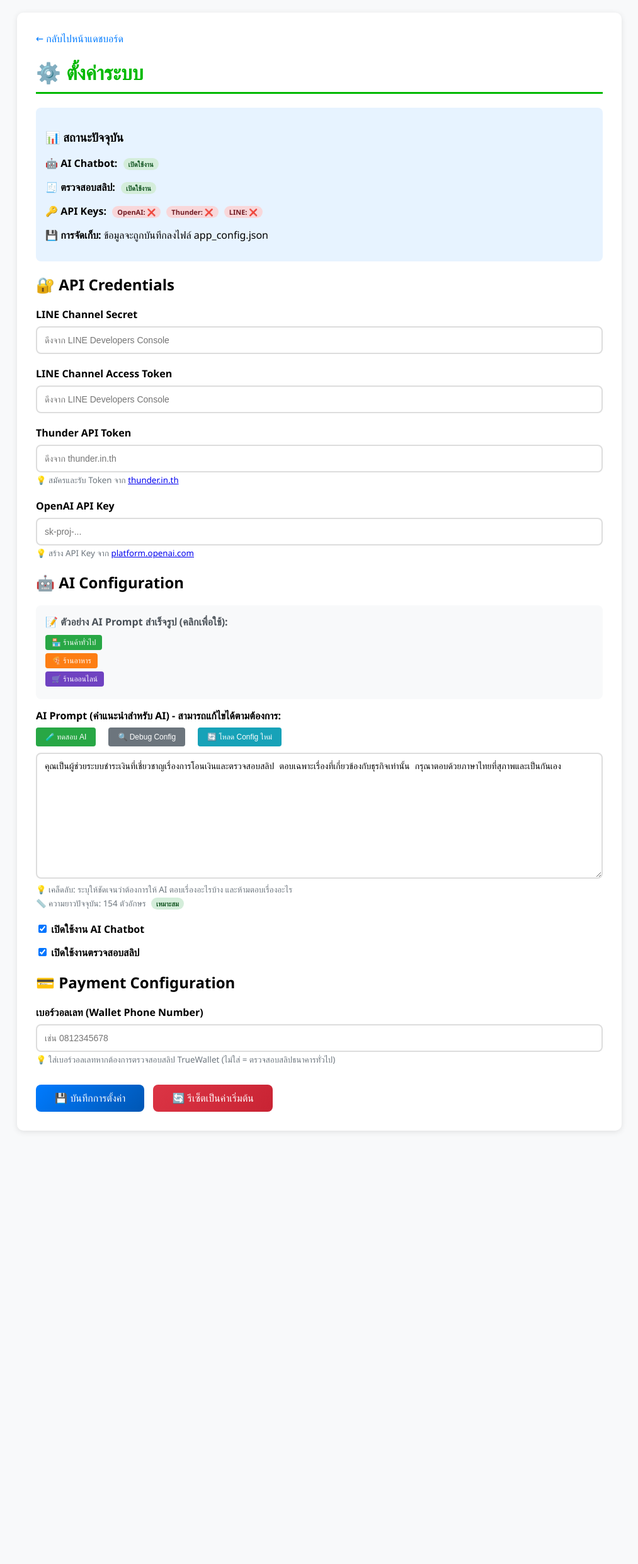
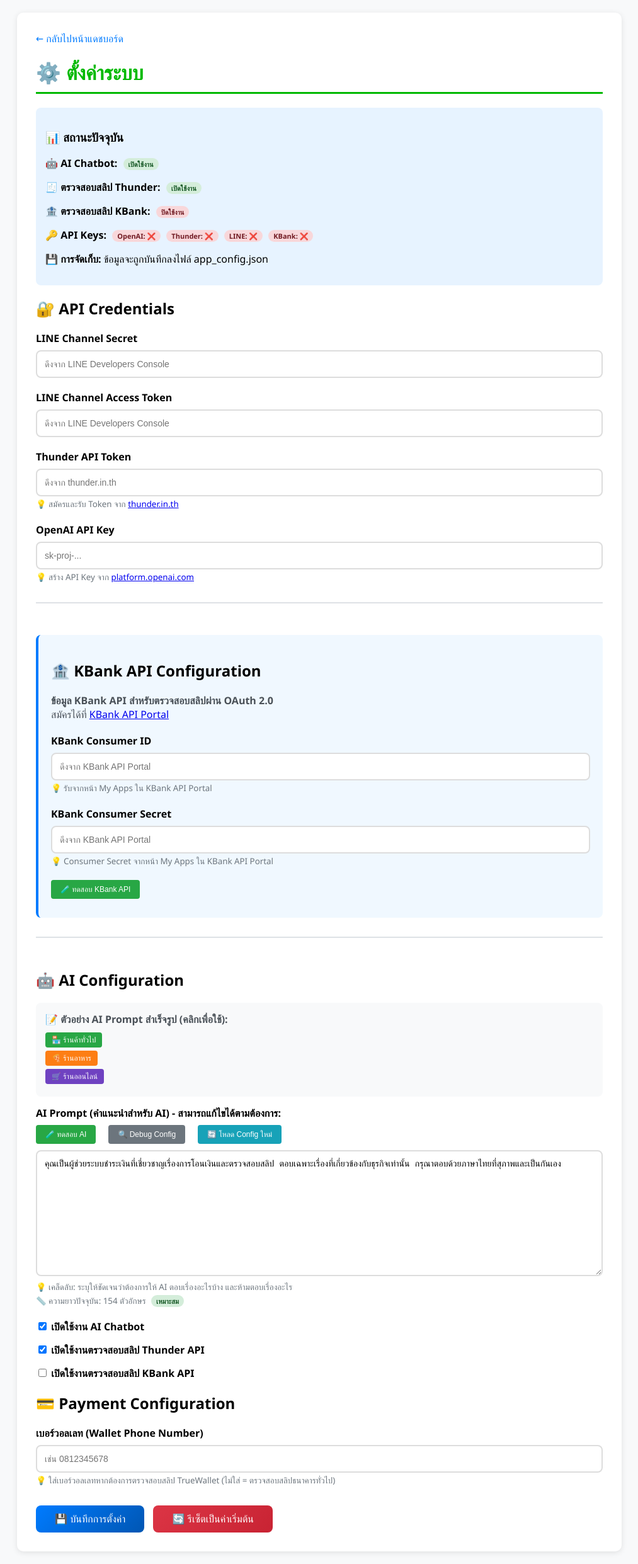
Before and after one commit to komsan114411/openclaw, a FastAPI app: page /admin/settings in a window 1280 px wide. Shown: the whole page at 63% size, without its empty margins (133-1146 px from the left). Before the commit the page ends 1797 px from the top, so only its background shows below. Run offline with FastAPI, Linux system fonts and the light colour scheme; parts of the project's set-up code (start-up, migrations or seed data) failed here and were passed over.

Commit message:
Update settings.html

```diff
--- a/templates/settings.html
+++ b/templates/settings.html
@@ -34,6 +34,8 @@
         .status-ok { background: #d4edda; color: #155724; }
         .status-error { background: #f8d7da; color: #721c24; }
         .status-warning { background: #fff3cd; color: #856404; }
+        .section-divider { border-top: 2px solid #dee2e6; margin: 30px 0; padding-top: 20px; }
+        .kbank-section { background: #f0f8ff; padding: 20px; border-radius: 8px; border-left: 4px solid #007bff; }
     </style>
     <script>
         function submitSettings(event) {
@@ -44,10 +46,13 @@
                 line_channel_access_token: form.line_channel_access_token.value,
                 thunder_api_token: form.thunder_api_token.value,
                 openai_api_key: form.openai_api_key.value,
+                kbank_consumer_id: form.kbank_consumer_id.value,
+                kbank_consumer_secret: form.kbank_consumer_secret.value,
                 ai_prompt: form.ai_prompt.value,
                 wallet_phone_number: form.wallet_phone_number.value,
                 ai_enabled: form.ai_enabled.checked,
-                slip_enabled: form.slip_enabled.checked
+                slip_enabled: form.slip_enabled.checked,
+                kbank_enabled: form.kbank_enabled.checked
             };
 
             const submitBtn = form.querySelector('button[type="submit"]');
@@ -143,6 +148,29 @@
             });
         }
 
+        function testKBankAPI() {
+            const testBtn = event.target;
+            const originalText = testBtn.textContent;
+            testBtn.textContent = '⏳ กำลังทดสอบ...';
+            testBtn.disabled = true;
+
+            fetch('/admin/test-kbank', { method: 'POST' })
+            .then(resp => resp.json())
+            .then(data => {
+                if (data.status === 'success') {
+                    alert('✅ KBank API ใช้งานได้!\n\n' + data.message + '\nToken Length: ' + data.token_length);
+                } else {
+                    alert('❌ KBank API Error:\n\n' + data.message);
+                }
+            })
+            .catch(err => {
+                alert('❌ Error: ' + err);
+            }).finally(() => {
+                testBtn.textContent = originalText;
+                testBtn.disabled = false;
+            });
+        }
+
         function debugConfig() {
             fetch('/admin/debug/config')
             .then(resp => resp.json())
@@ -150,7 +178,9 @@
                 let debugInfo = '🔍 Debug Config Information:\n\n';
                 debugInfo += '📁 File exists: ' + data.file_exists + '\n';
                 debugInfo += '💾 Memory AI Prompt: ' + data.ai_prompt_memory_length + ' chars\n';
-                debugInfo += '📄 File AI Prompt: ' + data.ai_prompt_file_length + ' chars\n\n';
+                debugInfo += '📄 File AI Prompt: ' + data.ai_prompt_file_length + ' chars\n';
+                debugInfo += '🏦 KBank Configured: ' + data.kbank_configured + '\n';
+                debugInfo += '🏦 KBank Enabled: ' + data.kbank_enabled + '\n\n';
                 debugInfo += '🧠 Config in Memory:\n' + JSON.stringify(data.config_in_memory, null, 2) + '\n\n';
                 debugInfo += '📄 Config from File:\n' + JSON.stringify(data.config_from_file, null, 2);
 
@@ -182,7 +212,7 @@
             .then(resp => resp.json())
             .then(data => {
                 if (data.status === 'success') {
-                    alert('✅ โหลด Config ใหม่เรียบร้อย\n\nAI Prompt: ' + data.ai_prompt_length + ' ตัวอักษร');
+                    alert('✅ โหลด Config ใหม่เรียบร้อย\n\nAI Prompt: ' + data.ai_prompt_length + ' ตัวอักษร\nKBank Enabled: ' + data.kbank_enabled);
                     location.reload();
                 } else {
                     alert('❌ Error: ' + data.message);
@@ -231,9 +261,15 @@
             </span>
         </p>
         <p>
-            <strong>🧾 ตรวจสอบสลิป:</strong>
+            <strong>🧾 ตรวจสอบสลิป Thunder:</strong>
             <span class="status-indicator {{ 'status-ok' if config.slip_enabled else 'status-error' }}">
                 {{ 'เปิดใช้งาน' if config.slip_enabled else 'ปิดใช้งาน' }}
+            </span>
+        </p>
+        <p>
+            <strong>🏦 ตรวจสอบสลิป KBank:</strong>
+            <span class="status-indicator {{ 'status-ok' if config.kbank_enabled else 'status-error' }}">
+                {{ 'เปิดใช้งาน' if config.kbank_enabled else 'ปิดใช้งาน' }}
             </span>
         </p>
         <p>
@@ -246,6 +282,9 @@
             </span>
             <span class="status-indicator {{ 'status-ok' if config.line_channel_access_token else 'status-error' }}">
                 LINE: {{ '✅' if config.line_channel_access_token else '❌' }}
+            </span>
+            <span class="status-indicator {{ 'status-ok' if config.kbank_consumer_id and config.kbank_consumer_secret else 'status-error' }}">
+                KBank: {{ '✅' if config.kbank_consumer_id and config.kbank_consumer_secret else '❌' }}
             </span>
         </p>
         <p><strong>💾 การจัดเก็บ:</strong> ข้อมูลจะถูกบันทึกลงไฟล์ app_config.json</p>
@@ -275,6 +314,34 @@
             <input type="password" name="openai_api_key" value="{{ config.openai_api_key }}" placeholder="sk-proj-...">
             <small style="color: #6c757d;">💡 สร้าง API Key จาก <a href="https://platform.openai.com" target="_blank">platform.openai.com</a></small>
         </div>
+
+        <div class="section-divider"></div>
+
+        <div class="kbank-section">
+            <h2>🏦 KBank API Configuration</h2>
+            <p style="margin-bottom: 20px; color: #495057;">
+                <strong>ข้อมูล KBank API สำหรับตรวจสอบสลิปผ่าน OAuth 2.0</strong><br>
+                สมัครได้ที่ <a href="https://apiportal.kasikornbank.com" target="_blank">KBank API Portal</a>
+            </p>
+
+            <div class="form-group">
+                <label>KBank Consumer ID</label>
+                <input type="password" name="kbank_consumer_id" value="{{ config.kbank_consumer_id }}" placeholder="ดึงจาก KBank API Portal">
+                <small style="color: #6c757d;">💡 รับจากหน้า My Apps ใน KBank API Portal</small>
+            </div>
+
+            <div class="form-group">
+                <label>KBank Consumer Secret</label>
+                <input type="password" name="kbank_consumer_secret" value="{{ config.kbank_consumer_secret }}" placeholder="ดึงจาก KBank API Portal">
+                <small style="color: #6c757d;">💡 Consumer Secret จากหน้า My Apps ใน KBank API Portal</small>
+            </div>
+
+            <div class="test-buttons">
+                <button type="button" class="test-btn" onclick="testKBankAPI()">🧪 ทดสอบ KBank API</button>
+            </div>
+        </div>
+
+        <div class="section-divider"></div>
 
         <h2>🤖 AI Configuration</h2>
 
@@ -307,7 +374,11 @@
         </div>
 
         <div class="switch-group">
-            <label><input type="checkbox" name="slip_enabled" {% if config.slip_enabled %}checked{% endif %}> เปิดใช้งานตรวจสอบสลิป</label>
+            <label><input type="checkbox" name="slip_enabled" {% if config.slip_enabled %}checked{% endif %}> เปิดใช้งานตรวจสอบสลิป Thunder API</label>
+        </div>
+
+        <div class="switch-group">
+            <label><input type="checkbox" name="kbank_enabled" {% if config.kbank_enabled %}checked{% endif %}> เปิดใช้งานตรวจสอบสลิป KBank API</label>
         </div>
 
         <h2>💳 Payment Configuration</h2>
```
